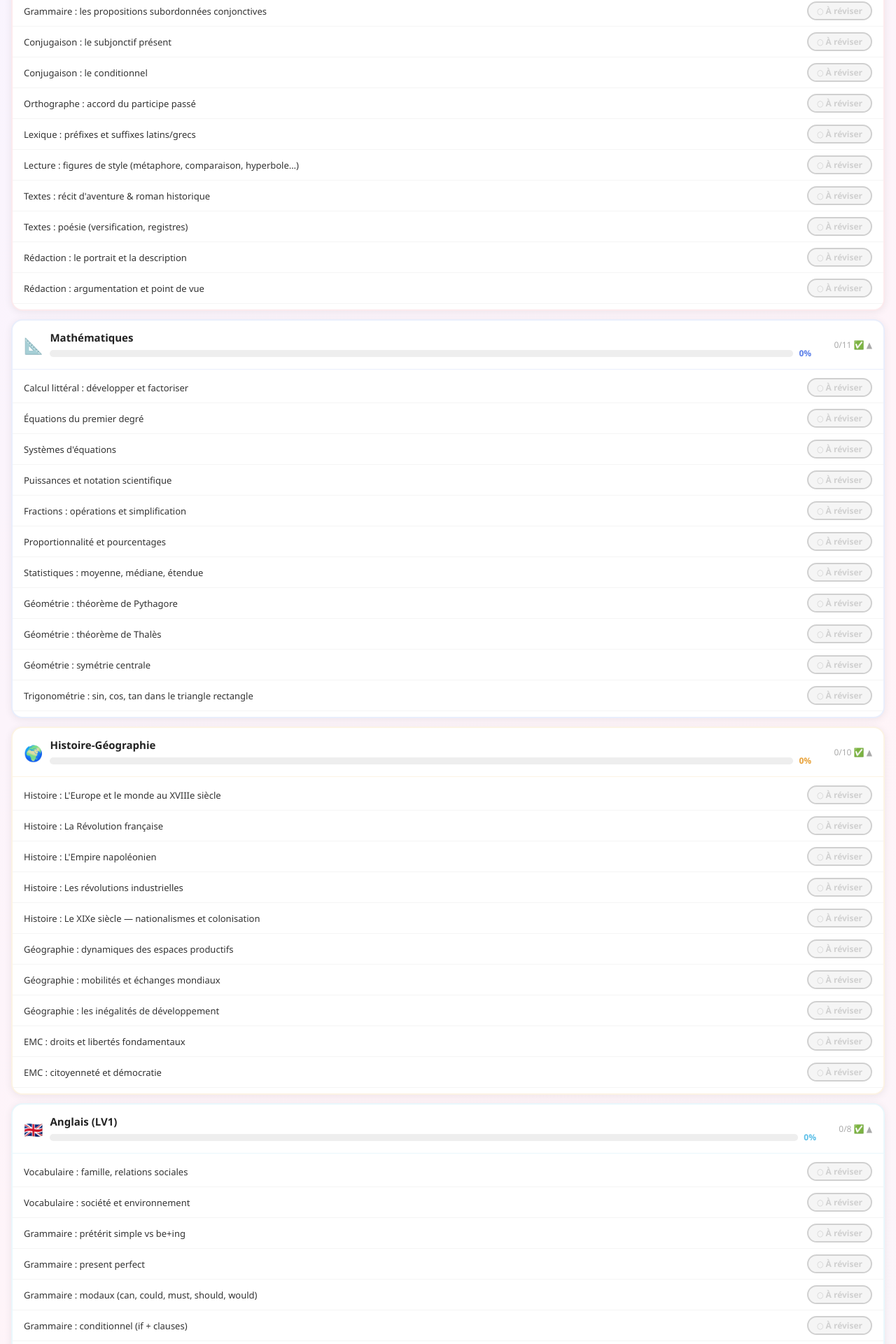
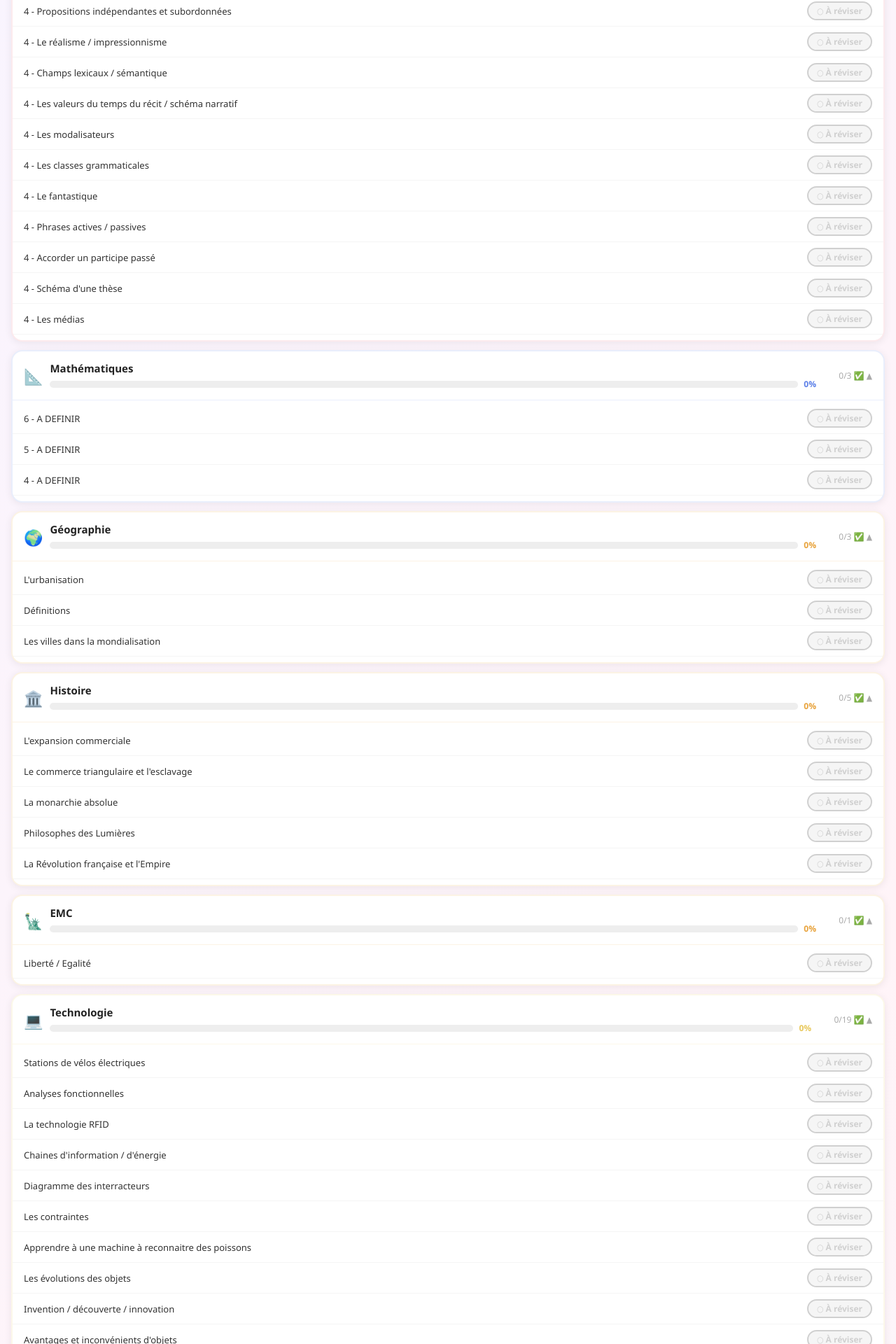
Before and after one commit to travailwemaux/revision-4eme, a React (Vite) app: page / in a window 1280 px wide. Shown: the part 494-2414 px from the top of the page at 70% size. Built offline with nearby package versions, Linux system fonts and the light colour scheme.

Commit message:
MAJ des matières
Reste à compléter Français et Mathématiques

```diff
--- a/src/App.jsx
+++ b/src/App.jsx
@@ -4,109 +4,139 @@ const SUBJECTS = [
   {
     id: "francais", label: "Français", emoji: "📖", color: "#e8637a",
     lessons: [
-      "Grammaire : les propositions subordonnées relatives",
-      "Grammaire : les propositions subordonnées conjonctives",
-      "Conjugaison : le subjonctif présent",
-      "Conjugaison : le conditionnel",
-      "Orthographe : accord du participe passé",
-      "Lexique : préfixes et suffixes latins/grecs",
-      "Lecture : figures de style (métaphore, comparaison, hyperbole…)",
-      "Textes : récit d'aventure & roman historique",
-      "Textes : poésie (versification, registres)",
-      "Rédaction : le portrait et la description",
-      "Rédaction : argumentation et point de vue",
+      "5 - A DEFINIR",
+      "4 - Propositions indépendantes et subordonnées",
+      "4 - Le réalisme / impressionnisme",
+      "4 - Champs lexicaux / sémantique",
+      "4 - Les valeurs du temps du récit / schéma narratif",
+      "4 - Les modalisateurs",
+      "4 - Les classes grammaticales",
+      "4 - Le fantastique",
+      "4 - Phrases actives / passives",
+      "4 - Accorder un participe passé",
+      "4 - Schéma d'une thèse",
+      "4 - Les médias"
     ]
   },
     {
     id: "maths", label: "Mathématiques", emoji: "📐", color: "#5b7fe8",
     lessons: [
-      "Calcul littéral : développer et factoriser",
-      "Équations du premier degré",
-      "Systèmes d'équations",
-      "Puissances et notation scientifique",
-      "Fractions : opérations et simplification",
-      "Proportionnalité et pourcentages",
-      "Statistiques : moyenne, médiane, étendue",
-      "Géométrie : théorème de Pythagore",
-      "Géométrie : théorème de Thalès",
-      "Géométrie : symétrie centrale",
-      "Trigonométrie : sin, cos, tan dans le triangle rectangle",
+      "6 - A DEFINIR",
+      "5 - A DEFINIR",
+      "4 - A DEFINIR",
     ]
   },
   {
-    id: "histoire", label: "Histoire-Géographie", emoji: "🌍", color: "#e8a23a",
+    id: "geographie", label: "Géographie", emoji: "🌍", color: "#e8a23a",
     lessons: [
-      "Histoire : L'Europe et le monde au XVIIIe siècle",
-      "Histoire : La Révolution française",
-      "Histoire : L'Empire napoléonien",
-      "Histoire : Les révolutions industrielles",
-      "Histoire : Le XIXe siècle — nationalismes et colonisation",
-      "Géographie : dynamiques des espaces productifs",
-      "Géographie : mobilités et échanges mondiaux",
-      "Géographie : les inégalités de développement",
-      "EMC : droits et libertés fondamentaux",
-      "EMC : citoyenneté et démocratie",
+      "L'urbanisation",
+      "Définitions",
+      "Les villes dans la mondialisation",
     ]
   },
   {
-    id: "anglais", label: "Anglais (LV1)", emoji: "🇬🇧", color: "#5bbfe8",
+    id: "histoire", label: "Histoire", emoji: "🏛️", color: "#e8a23a",
     lessons: [
-      "Vocabulaire : famille, relations sociales",
-      "Vocabulaire : société et environnement",
-      "Grammaire : prétérit simple vs be+ing",
-      "Grammaire : present perfect",
-      "Grammaire : modaux (can, could, must, should, would)",
-      "Grammaire : conditionnel (if + clauses)",
-      "Compréhension écrite : inférence et repérage",
-      "Expression écrite : décrire et raconter",
+      "L'expansion commerciale",
+      "Le commerce triangulaire et l'esclavage",
+      "La monarchie absolue",
+      "Philosophes des Lumières",
+      "La Révolution française et l'Empire",
     ]
   },
     {
-    id: "espagnol", label: "Espagnol (LV2)", emoji: "🇪🇸", color: "#e85b5b",
+    id: "emc", label: "EMC", emoji: "🗽", color: "#e8a23a",
     lessons: [
-      "Vocabulaire : vie quotidienne et loisirs",
-      "Vocabulaire : pays hispanophones",
-      "Grammaire : les verbes en -ar, -er, -ir au présent",
-      "Grammaire : les verbes irréguliers courants",
-      "Grammaire : le prétérit indéfini (indefinido)",
-      "Grammaire : les pronoms COD et COI",
-      "Compréhension et expression orale",
-    ]
-  },
-  {
-    id: "svt", label: "SVT", emoji: "🔬", color: "#5be87a",
-    lessons: [
-      "La reproduction sexuée chez les animaux",
-      "La reproduction chez les plantes à fleurs",
-      "La transmission du vivant — génétique",
-      "Le système nerveux et la coordination",
-      "L'immunité — défenses de l'organisme",
-      "Les écosystèmes et la biodiversité",
-      "L'impact humain sur l'environnement",
-    ]
-  },
-  {
-    id: "physique", label: "Physique-Chimie", emoji: "⚗️", color: "#b05be8",
-    lessons: [
-      "La lumière : réflexion et réfraction",
-      "Les couleurs et la dispersion de la lumière",
-      "Les atomes et les molécules",
-      "Les réactions chimiques (équations bilan)",
-      "Les mélanges et la dissolution",
-      "L'électricité : tension, intensité, résistance",
-      "Les lois d'Ohm et de Kirchhoff",
+      "Liberté / Egalité",
     ]
   },
   {
     id: "techno", label: "Technologie", emoji: "💻", color: "#e8c85b",
     lessons: [
-      "Les systèmes automatisés et programmés",
-      "Algorithmique et programmation (Scratch/Python)",
-      "Modélisation numérique — CAO",
-      "Communication et réseaux informatiques",
-      "Impact des objets techniques sur l'environnement",
+      "Stations de vélos électriques",
+      "Analyses fonctionnelles",
+      "La technologie RFID",
+      "Chaines d'information / d'énergie",
+      "Diagramme des interracteurs",
+      "Les contraintes",
+      "Apprendre à une machine à reconnaitre des poissons",
+      "Les évolutions des objets",
+      "Invention / découverte / innovation",
+      "Avantages et inconvénients d'objets",
+      "Bilan energétique d'une maison",
+      "Caractéristiques des radiateurs",
+      "Tableau de la consommation",
+      "Les ampoules",
+      "Les thermostats",
+      "Internet",
+      "Programme Scratch",
+      "Schéma carré, losange, rond",
+      "Connecter un objet à un réseau"
     ]
   },
+
+  {
+    id: "svt", label: "SVT", emoji: "🔬", color: "#5be87a",
+    lessons: [
+      "L'homme face aux micro-organismes",
+      "Les barrières naturelles",
+      "Comment se protéger de la contamination / infection ?",
+      "Carte mentale bilan",
+      "Calculer la taille réelle d'un objet",
+      "Les graphiques",
+      "Les antibiogrammes",
+      "Caractères des êtres vivants ( individuels, spécifiques )",
+      "Transmission des caractères",
+      "La brebis Dolly",
+      "Le contenu d'une cellule",
+      "Les paires de chromosomes",
+      "L'ADN",
+      "Lexique de la reproduction",
+      "Changement morphologique / physiologique",
+      "La puberté",
+      "Expérience du poulet",
+      "Apparition des CS2",
+      "Formation d'un nouvel individu",
+      "Schéma des appareils reproducteurs",
+      "Tableau des cellules reproductrices",
+      "Les règles",
+      "La formation d'un foetus",
+      "Paroie de l'utérus",
+      "De la fécondation à la naissance"
+
+    ]
+  },
+
+  {
+    id: "physique", label: "Physique-Chimie", emoji: "⚗️", color: "#b05be8",
+    lessons: [
+      "Les sources d'énergie",
+      "Intêrets / inconvénients des énergies renouvelables",
+      "Les chaines énergétiques",
+      "Toutes les énergies",
+      "Transfert d'énergie",
+      "Puissance et énergie",
+      "Les propriétés de l'air",
+      "Compressibilité, expansibilité, élasticité de l'air",
+      "Pression atmosphérique",
+      "La masse de l'air",
+      "Représentation d'un gaz, d'un solide, d'un liquide",
+      "Représentation moléculaire",
+      "Dissolution et missibilité",
+      "Les atomes",
+      "Le tableau périodique des éléments",
+      "Le tableau des molécules et leurs compositions en atomes",
+      "Combustion, combustible et comburant",
+      "Triangle du feu",
+    ]
+  },
+
+
+
+
+
+
+
 ];
 
 const STATUS_STEPS = [
@@ -477,13 +507,14 @@ export default function App() {
               <div style={{ fontWeight: 800, fontSize: 16, marginBottom: 16, textAlign: "center" }}>Bilan global 🎯</div>
               <div style={{ display: "grid", gridTemplateColumns: "1fr 1fr", gap: 12 }}>
                 {[
+                  { label: "Progression", val: `${globalPct}%`, color: "#6c3fff", icon: "🚀" },
                   { label: "Total de leçons", val: total, color: "#888", icon: "📚" },
                   { label: "À réviser", val: countByStatus("todo"), color: "#d0d0d0", icon: "○" },
                   { label: "Apprises", val: learned, color: "#e8a23a", icon: "🧠" },
                   { label: "Validées", val: validated, color: "#2ecf72", icon: "✅" },
-                  { label: "Progression", val: `${globalPct}%`, color: "#6c3fff", icon: "🚀" },
+
                 ].map(item => (
-                  <div key={item.label} style={{ background: "#f9f9fb", borderRadius: 12, padding: "14px 16px", textAlign: "center" }}>
+                  <div key={item.label} style={{ background: "#f9f9fb", borderRadius: 12, padding: "14px 16px", textAlign: "center", gridColumn: item.label === "Progression" ? "1 / -1" : undefined }}>
                     <div style={{ fontSize: 22 }}>{item.icon}</div>
                     <div style={{ fontWeight: 800, fontSize: 22, color: item.color, marginTop: 2 }}>{item.val}</div>
                     <div style={{ fontSize: 12, color: "#999", marginTop: 2 }}>{item.label}</div>
```
Lines whose indentation alone changed are shown as unchanged.
